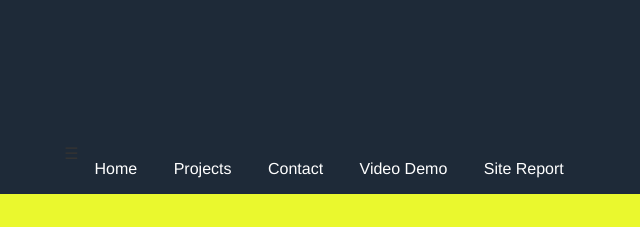
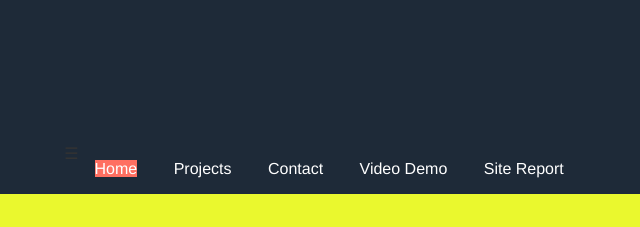
Before and after one commit to sujal777s/SujalPortfolio, a plain HTML site: page index.html in a window 1280 px wide. In both pictures the pointer is over the link "Home". Shown: the top 227 px of the page, 318-958 px from the left. Drawn offline with Linux system fonts and the light colour scheme.

Commit message:
last minutes colour change

```diff
--- a/styles.css
+++ b/styles.css
@@ -325,3 +325,5 @@ iframe {
     border-radius: 8px;
     box-shadow: 0 3px 6px rgba(0, 0, 0, 0.1);
 }
+nav ul li a:hover {
+    background-color: #ff6f61;}
```
